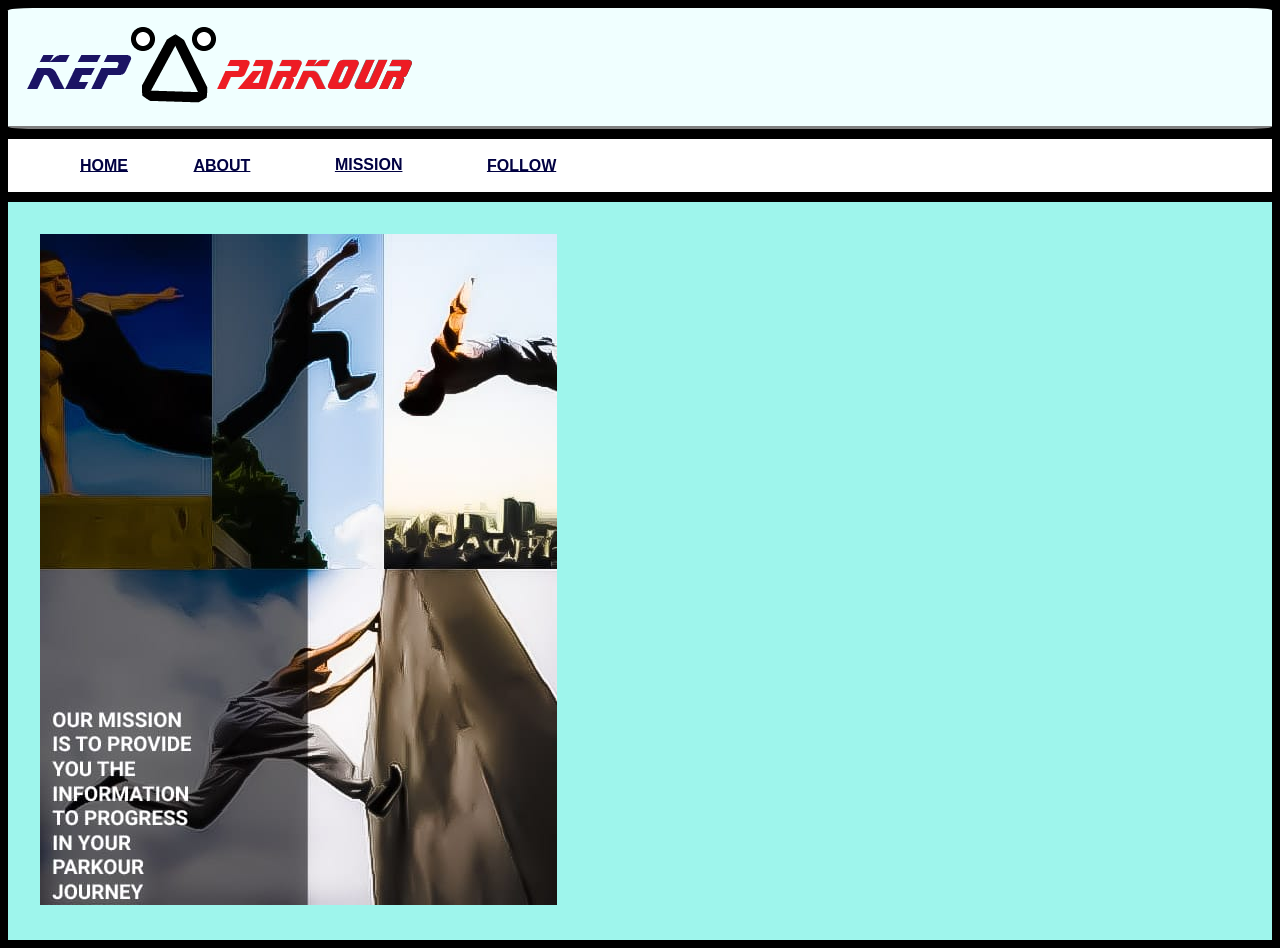
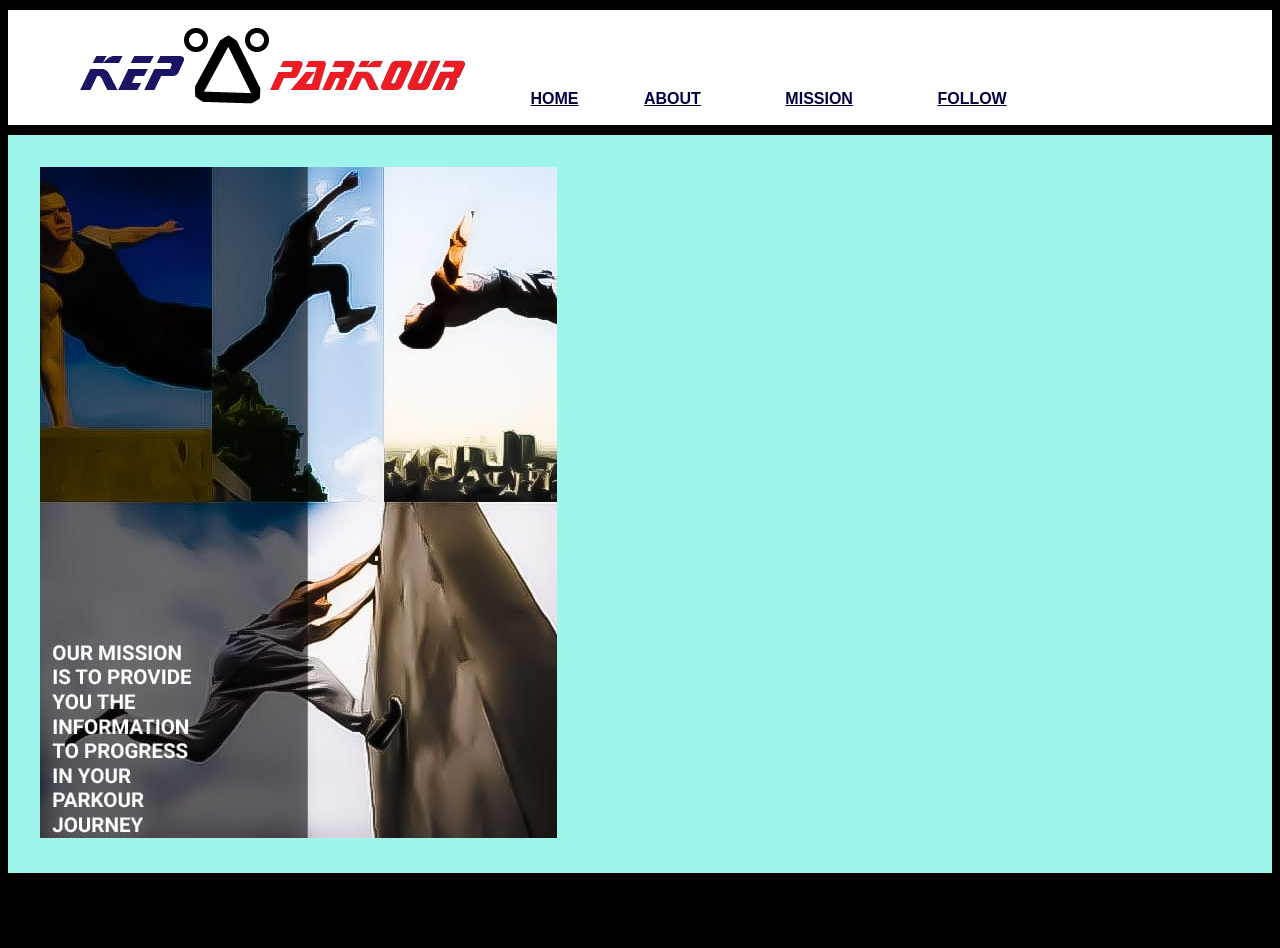
Before and after one commit to Nothing567/knowledge-equal-power, a plain HTML site: page HTML/mission.html in a window 1280 px wide. After the commit the page ends 881 px from the top, so only its background shows below. Drawn offline with Linux system fonts and the light colour scheme.

Commit message:
new tab 1.0

```diff
--- a/HTML/mission.html
+++ b/HTML/mission.html
@@ -5,14 +5,13 @@
         <title> KEP's mission</title>
         <link type="text/css" rel="stylesheet" href="../CSS/design.css">
     </head>
-    <header>
-        <img src="Materiale/logo.png" alt="KEP parkour">
-    </header>
+
     <nav>
         <ol>
-            <li><a href="index.html">HOME</a></li>
+            <li><img src="Materiale/logo.png" alt="KEP parkour"></li>
+            <li><a target="_blank" href="index.html">HOME</a></li>
             <li><a href="">ABOUT</a></li>
-            <li><a class="selected" href="mission.html">MISSION</a></li>
+            <li><a target="_blank" class="selected" href="mission.html">MISSION</a></li>
             <li><a target="_blank" href="follow.html">FOLLOW</a></li>
         </ol>
     </nav>
```
Also changed, not shown: HTML/follow.html (+4 -5 lines), HTML/index.html (+2 -2 lines).
